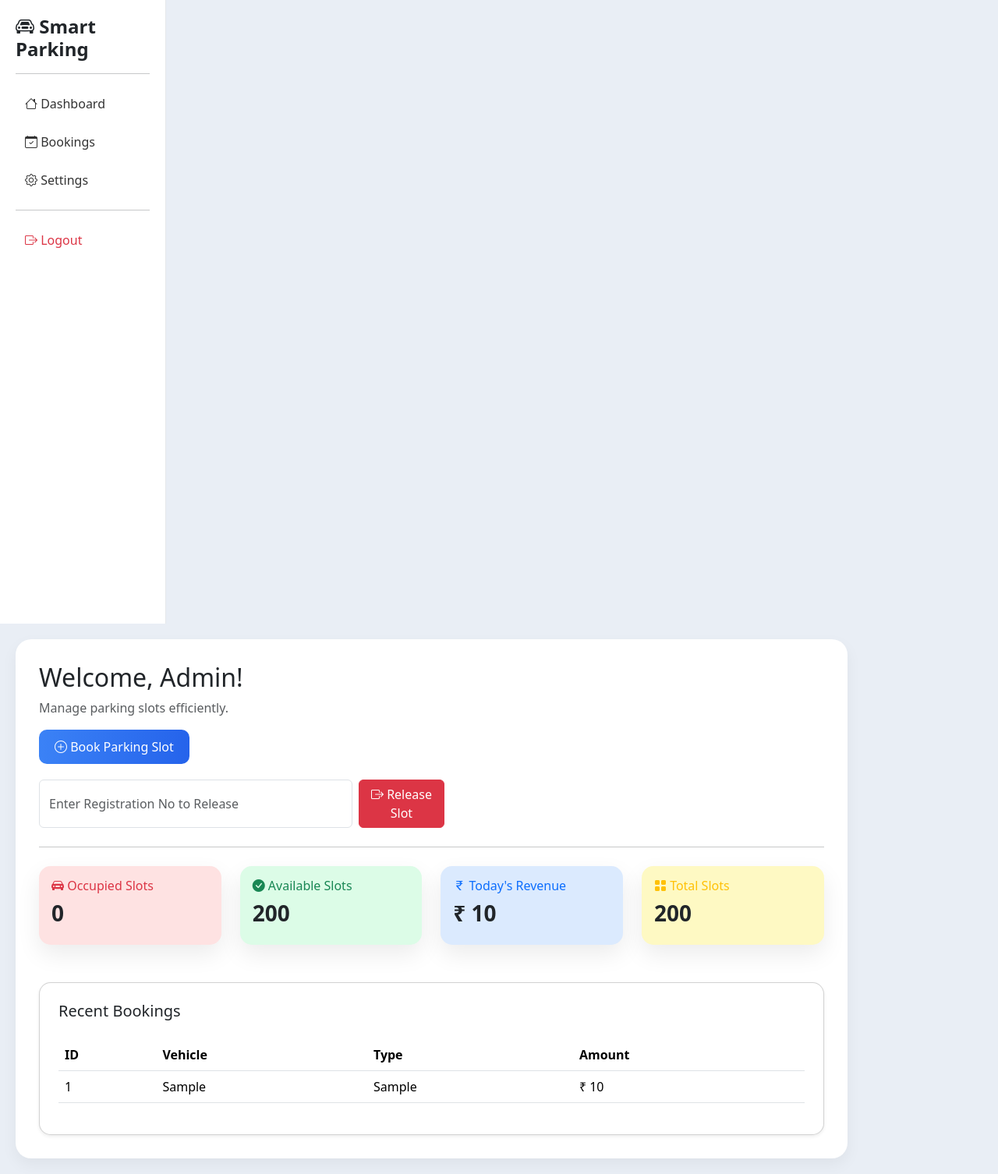
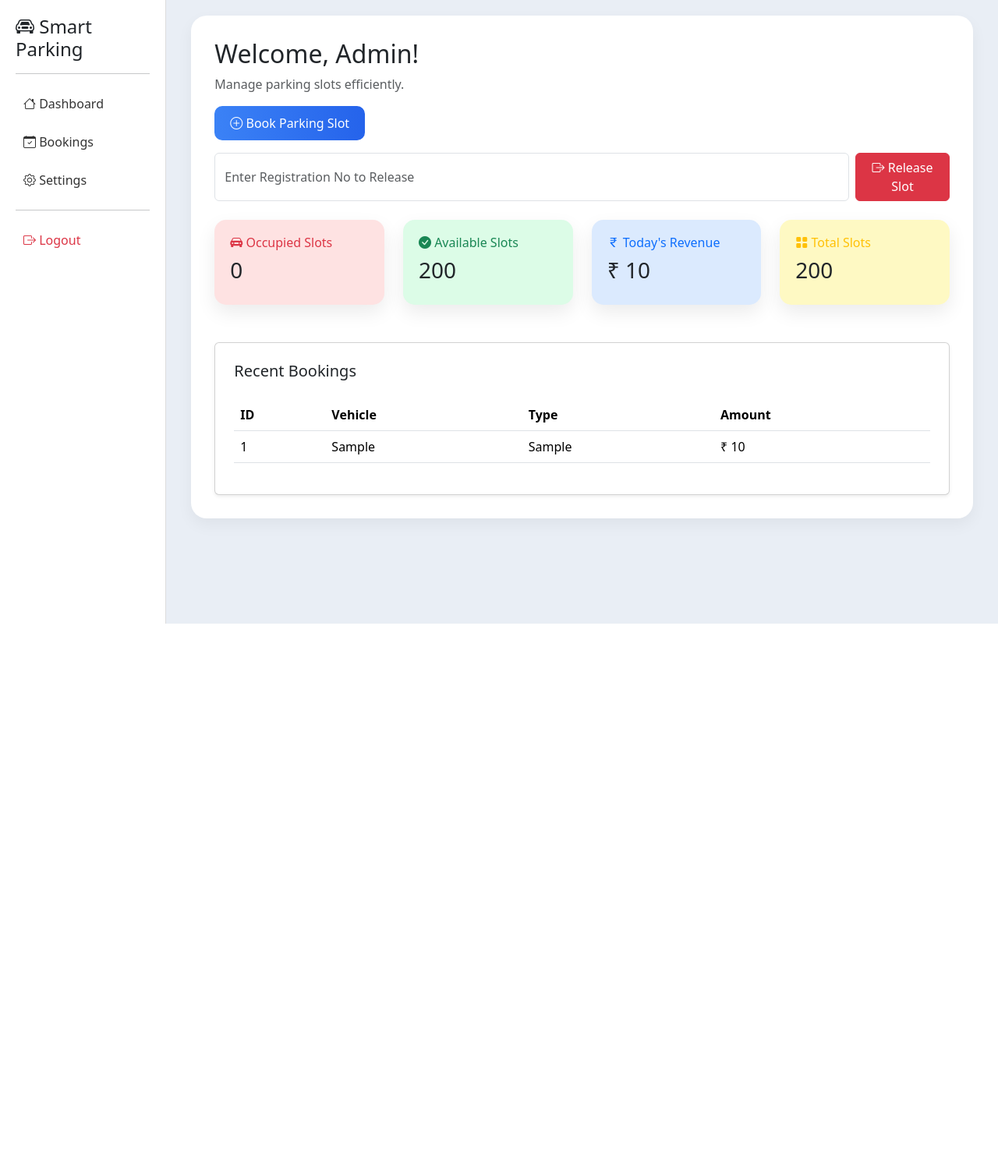
Before and after one commit to yadusaheb5-oss/parking_management, a Flask app: page / in a window 1280 px wide. Shown: the whole page at 78% size. After the commit the page ends 800 px from the top, so only its background shows below. Run offline with Flask 3, Linux system fonts and the light colour scheme; the visitor is signed in with stand-in values (Sample User, id 1); tables that the repository leaves empty hold one stand-in row (values such as "Sample post").

Commit message:
Update index.html

```diff
--- a/parking_management_system-master/templates/index.html
+++ b/parking_management_system-master/templates/index.html
@@ -1,66 +1,49 @@
 <!DOCTYPE html>
+<html lang="en">
 
-<html lang="en">
 <head>
 <meta charset="UTF-8">
 <title>Smart Parking Dashboard</title>
 <meta name="viewport" content="width=device-width, initial-scale=1">
 
-<!-- Bootstrap -->
-
 <link href="https://cdn.jsdelivr.net/npm/bootstrap@5.3.2/dist/css/bootstrap.min.css" rel="stylesheet">
-
-<!-- Bootstrap Icons -->
-
 <link href="https://cdn.jsdelivr.net/npm/bootstrap-icons/font/bootstrap-icons.css" rel="stylesheet">
 
 <style>
 
-/* Page Background */
-
 body{
 background:#e9eef5;
 min-height:100vh;
+font-family:system-ui;
 }
-
-/* Sidebar */
 
 .sidebar{
 height:100vh;
 background:white;
 padding:20px;
-    border-right:1px solid #e5e7eb;
-}
-
-.sidebar h4{
-    font-weight:600;
+border-right:1px solid #ddd;
 }
 
 .sidebar a{
 display:block;
-    padding:10px 12px;
+padding:10px;
 margin:5px 0;
 color:#333;
 text-decoration:none;
 border-radius:8px;
-    transition:0.2s;
 }
 
 .sidebar a:hover{
 background:#f1f5f9;
 }
 
-/* Main Content */
-
 .main-content{
 padding:30px;
 background:white;
+margin:20px;
 border-radius:20px;
-    margin:20px;
 box-shadow:0 8px 20px rgba(0,0,0,0.05);
 }
-
-/* Button */
 
 .btn-primary-custom{
 background:linear-gradient(to right,#3b82f6,#2563eb);
@@ -70,57 +53,19 @@ body{
 color:white;
 }
 
-.btn-primary-custom:hover{
-    color:white;
-}
-
-/* Release Slot Box */
-
-.release-box{
-    margin-top:20px;
-    max-width:520px;
-}
-
-/* Dashboard Cards */
-
 .dashboard-card{
 border:none;
 border-radius:15px;
-    box-shadow:0 12px 30px rgba(0,0,0,0.08);
-    height:100%;
+padding:20px;
+box-shadow:0 10px 25px rgba(0,0,0,0.08);
 }
 
-.dashboard-card h3{
-    margin-top:8px;
-    font-weight:600;
-}
-
-/* Card Colors */
-
-.occupied{
-    background:#fee2e2;
-}
-
-.available{
-    background:#dcfce7;
-}
-
-.revenue{
-    background:#dbeafe;
-}
-
-.total{
-    background:#fef9c3;
-}
-
-/* Table Card */
-
-.table-card{
-    border-radius:15px;
-}
+.occupied{background:#fee2e2;}
+.available{background:#dcfce7;}
+.revenue{background:#dbeafe;}
+.total{background:#fef9c3;}
 
 </style>
-
 </head>
 
 <body>
@@ -137,14 +82,8 @@ body{
 <hr>
 
 <a href="#"><i class="bi bi-house"></i> Dashboard</a>
-
-<a href="{{ url_for('bookings') }}">
-<i class="bi bi-calendar-check"></i> Bookings
-</a>
-
-<a href="{{ url_for('settings') }}">
-<i class="bi bi-gear"></i> Settings
-</a>
+<a href="{{ url_for('bookings') }}"><i class="bi bi-calendar-check"></i> Bookings</a>
+<a href="{{ url_for('settings') }}"><i class="bi bi-gear"></i> Settings</a>
 
 <hr>
 
@@ -156,134 +95,80 @@ body{
 
 <!-- Main Content -->
 
-<div class="col-md-10 main-content">
+<div class="col-md-10">
+
+<div class="main-content">
 
 <h2>Welcome, Admin!</h2>
 <p class="text-muted">Manage parking slots efficiently.</p>
 
-<!-- Book Button -->
-
-<div class="mb-3">
-
-<a href="{{ url_for('book_page') }}" class="btn btn-primary-custom">
+<a href="{{ url_for('book_page') }}" class="btn btn-primary-custom mb-3">
 <i class="bi bi-plus-circle"></i> Book Parking Slot
 </a>
 
-</div>
+<form method="POST" action="{{ url_for('exit_slot') }}" class="d-flex gap-2 mb-4">
 
-<!-- Release Slot -->
-
-<div class="release-box">
-
-<form method="POST" action="{{ url_for('exit_slot') }}" class="d-flex gap-2">
-
-<input
-type="text"
+<input type="text"
 name="exit_reg_no"
 class="form-control"
 placeholder="Enter Registration No to Release"
 required>
 
 <button type="submit" class="btn btn-danger">
-
-<i class="bi bi-box-arrow-right"></i>
-Release Slot
-
+<i class="bi bi-box-arrow-right"></i> Release Slot
 </button>
 
 </form>
-
-</div>
-
-<hr class="my-4">
 
 <!-- Dashboard Cards -->
 
 <div class="row g-4">
 
 <div class="col-md-3">
-
 <div class="card dashboard-card occupied">
-<div class="card-body">
-
-<h6 class="text-danger">
-<i class="bi bi-car-front-fill"></i> Occupied Slots
-</h6>
-
+<h6 class="text-danger"><i class="bi bi-car-front-fill"></i> Occupied Slots</h6>
 <h3>{{ occupied }}</h3>
-
 </div>
 </div>
 
+<div class="col-md-3">
+<div class="card dashboard-card available">
+<h6 class="text-success"><i class="bi bi-check-circle-fill"></i> Available Slots</h6>
+<h3>{{ available }}</h3>
+</div>
 </div>
 
 <div class="col-md-3">
-
-<div class="card dashboard-card available">
-<div class="card-body">
-
-<h6 class="text-success">
-<i class="bi bi-check-circle-fill"></i> Available Slots
-</h6>
-
-<h3>{{ available }}</h3>
-
+<div class="card dashboard-card revenue">
+<h6 class="text-primary"><i class="bi bi-currency-rupee"></i> Today's Revenue</h6>
+<h3>₹ {{ revenue }}</h3>
 </div>
 </div>
 
+<div class="col-md-3">
+<div class="card dashboard-card total">
+<h6 class="text-warning"><i class="bi bi-grid-fill"></i> Total Slots</h6>
+<h3>{{ total_slots }}</h3>
 </div>
-
-<div class="col-md-3">
-
-<div class="card dashboard-card revenue">
-<div class="card-body">
-
-<h6 class="text-primary">
-<i class="bi bi-currency-rupee"></i> Today's Revenue
-</h6>
-
-<h3>₹ {{ revenue }}</h3>
-
-</div>
-</div>
-
-</div>
-
-<div class="col-md-3">
-
-<div class="card dashboard-card total">
-<div class="card-body">
-
-<h6 class="text-warning">
-<i class="bi bi-grid-fill"></i> Total Slots
-</h6>
-
-<h3>{{ total_slots }}</h3>
-
-</div>
-</div>
-
 </div>
 
 </div>
 
 <!-- Recent Bookings -->
 
-<div class="card table-card mt-5 shadow-sm p-4">
+<div class="card mt-5 shadow-sm p-4">
 
 <h5>Recent Bookings</h5>
 
 <table class="table mt-3">
 
 <thead>
-
 <tr>
 <th>ID</th>
 <th>Vehicle</th>
 <th>Type</th>
 <th>Amount</th>
 </tr>
-
 </thead>
 
 <tbody>
@@ -291,12 +176,10 @@ Release Slot
 {% for b in bookings %}
 
 <tr>
-
 <td>{{ b.id }}</td>
 <td>{{ b.reg_no }}</td>
 <td>{{ b.vehicle_type }}</td>
 <td>₹ {{ b.amount }}</td>
-
 </tr>
 
 {% endfor %}
@@ -308,6 +191,9 @@ Release Slot
 </div>
 
 </div>
+
+</div>
+
 </div>
 </div>
 
```
Lines whose indentation alone changed are shown as unchanged.
